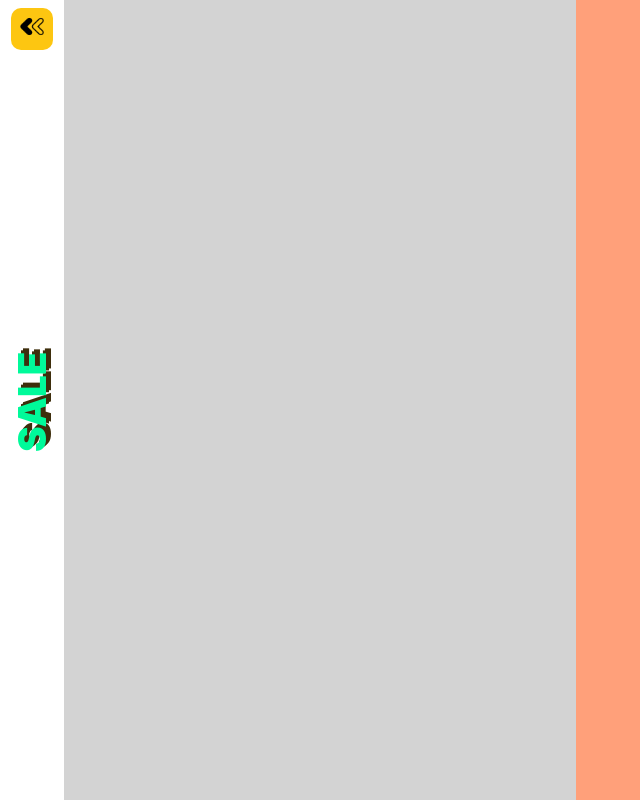
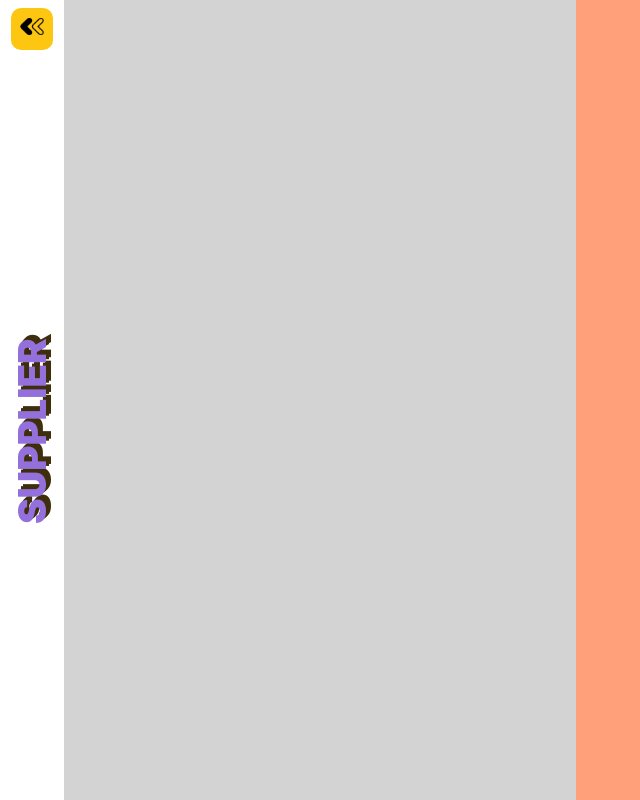
Before and after one commit to AdheethaK/Hello-Shoes, a plain HTML site: page index.html in a window 1280 px wide. Shown: the whole page, without its empty margins (0-640 px from the left). Drawn offline with Linux system fonts and the light colour scheme; a web font is replaced by a local one.

Commit message:
body supplier back button and title style complete

```diff
--- a/assets/css/body-sale.css
+++ b/assets/css/body-sale.css
@@ -11,7 +11,7 @@
     right: 0;
     margin: auto;
 
-    z-index: 9;
+    z-index: 0;
 
     display: grid;
     grid-template-columns: [col1-first] 5% [col2] 40% [col3] 55% [col3-fin];
--- a/assets/css/body-supplier.css
+++ b/assets/css/body-supplier.css
@@ -0,0 +1,67 @@
+#body-supplier{
+    width: 100%;
+    height: 100%;
+
+    background-color:crimson;
+
+    position: absolute;
+    top: 0;
+    bottom: 0;
+    left: 0;
+    right: 0;
+    margin: auto;
+
+    z-index: 10;
+
+    display: grid;
+    grid-template-columns: [col1-first] 5% [col2] 40% [col3] 55% [col3-fin];
+    grid-template-rows: [start] 100% [fin];
+
+}
+#body-supplier > div:first-of-type{
+    grid-column-start: col1-first;
+    background-color: white;
+    position: relative;
+}
+#body-supplier > div:first-of-type > button{
+    position: absolute;
+    top: 1%;
+    left: 0;
+    right: 0;
+    margin: auto;
+
+    width: 65%;
+    aspect-ratio: 1/1;
+    background-color: #FDC611;
+
+    border: none;
+    border-radius: 10px;
+}
+#body-supplier > div:first-of-type >p:first-of-type{
+    rotate: -90deg;
+    /*background-color: pink;*/
+
+    position: absolute;
+    top: 54%;
+    left: 0;
+    right: 0;
+    /*bottom: 0;*/
+    /*bottom: 2%;*/
+
+    font-family: "Inter",sans-serif;
+    font-weight: 900;
+    -webkit-font-smoothing: antialiased;
+    text-transform: uppercase;
+    -webkit-text-fill-color: mediumpurple;
+    font-size: 3vw;
+    text-shadow: 5px 5px 0px #3E2E0C, 3px 3px 0px #3E2E0C;
+
+}
+#body-supplier > div:nth-of-type(2){
+    grid-column-start: col2;
+    background-color: lightgrey;
+}
+#body-supplier > div:nth-of-type(3){
+    grid-column-start: col3;
+    background-color: lightsalmon;
+}
--- a/index.html
+++ b/index.html
@@ -7,6 +7,7 @@
     <link rel="stylesheet" href="assets/css/body-login.css">
     <link rel="stylesheet" href="assets/css/body-menu.css">
     <link rel="stylesheet" href="assets/css/body-sale.css">
+    <link rel="stylesheet" href="assets/css/body-supplier.css">
     <link rel="stylesheet" href="assets/css/normalization.css">
 
     <link rel="stylesheet" href="https://maxcdn.bootstrapcdn.com/font-awesome/4.7.0/css/font-awesome.min.css">
@@ -117,7 +118,14 @@
     <div></div>
     <div></div>
 </div>
-<div id="body-supplier"></div>
+<div id="body-supplier">
+    <div>
+        <button><img src="assets/img/arrow-left.png" alt="" height="60%" width="auto"> </button>
+        <p>SUPPLIER</p>
+    </div>
+    <div></div>
+    <div></div>
+</div>
 <div id="body-customer"></div>
 <div id="body-employee"></div>
 <div id="body-inventory"></div>
```
